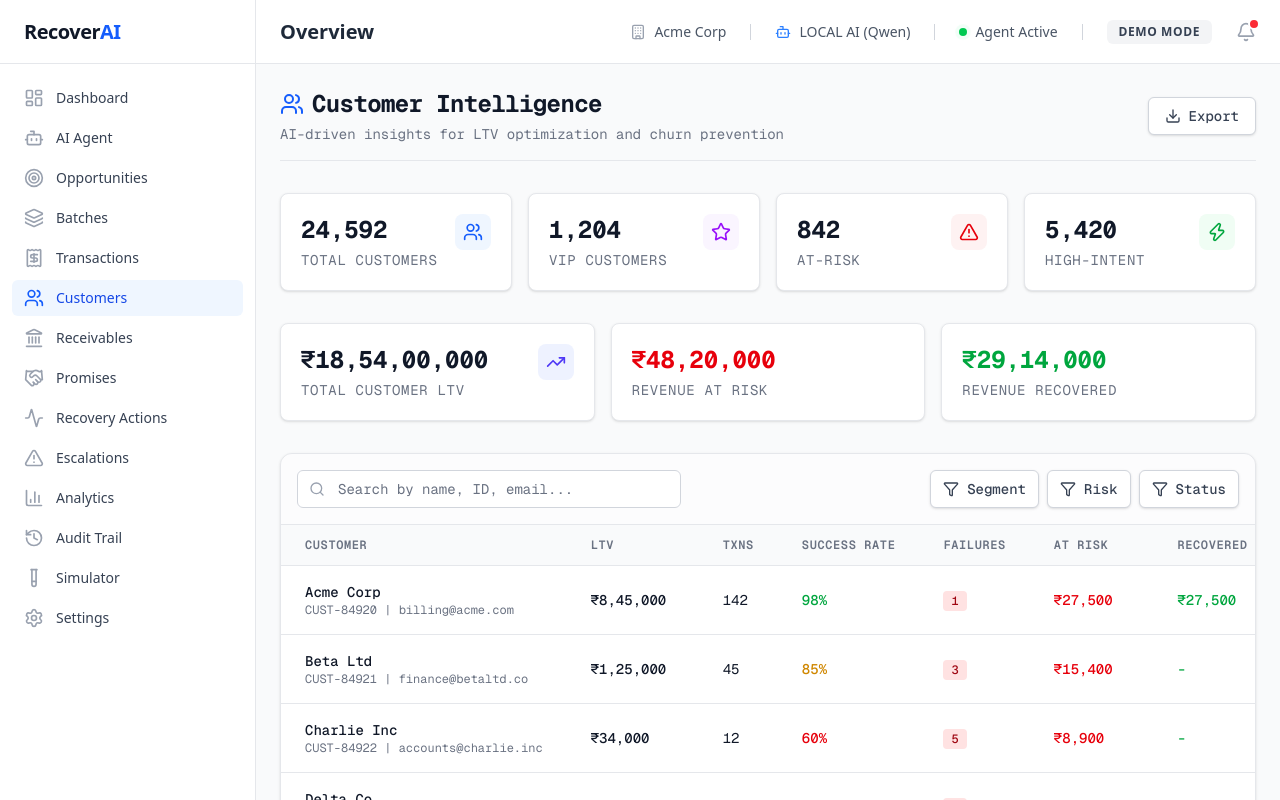
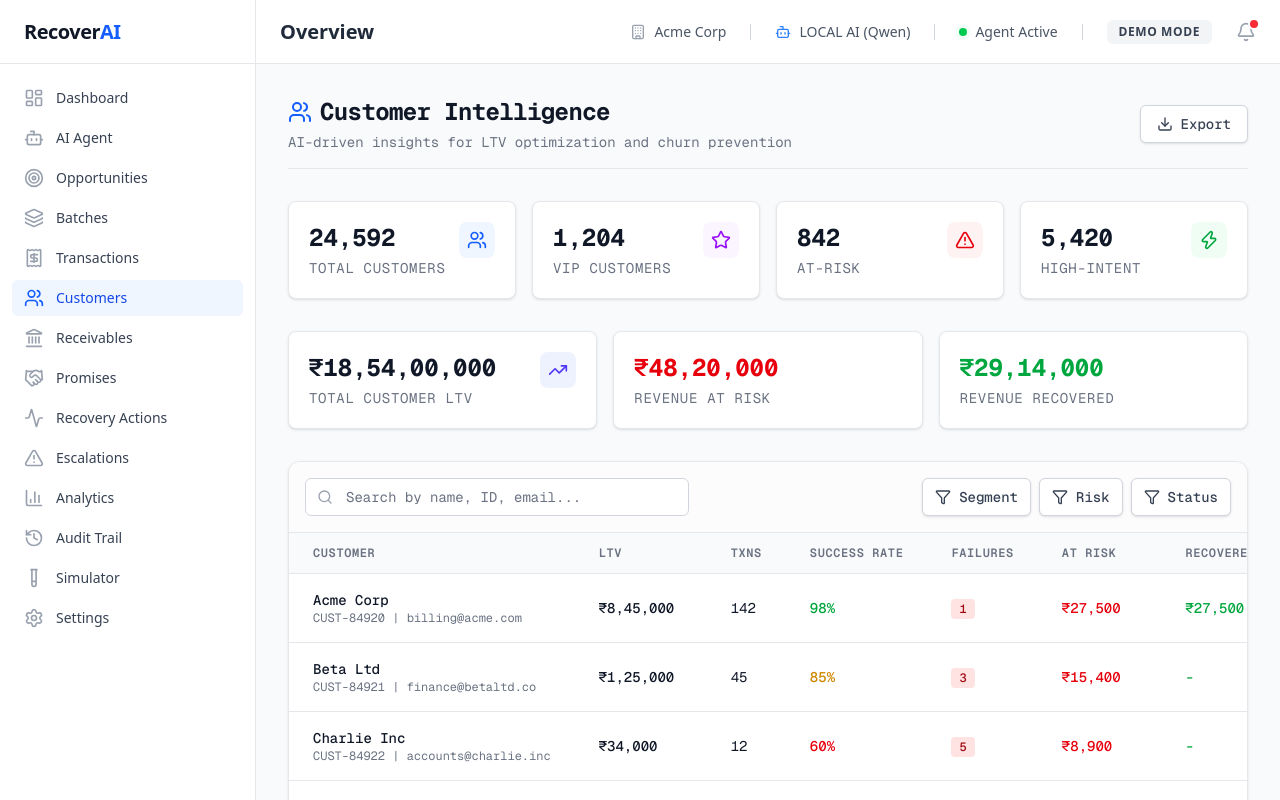
Before and after one commit to RangeshPandianPT/revenue-recovery-agent, a Next.js app in the folder frontend/: page /customers in a window 1280 px wide. Built offline with nearby package versions, Linux system fonts and the light colour scheme.

Commit message:
refactor(layout): update main application layout structure

```diff
--- a/frontend/app/layout.tsx
+++ b/frontend/app/layout.tsx
@@ -28,16 +28,25 @@ export default function RootLayout({
   return (
     <html lang="en" className="h-full bg-gray-50">
       <body
-        className={`${geistSans.variable} ${geistMono.variable} antialiased h-full flex overflow-hidden text-gray-900`}
+        className={`${geistSans.variable} ${geistMono.variable} antialiased h-full flex overflow-hidden text-gray-900 bg-gray-50 selection:bg-blue-200`}
       >
         <Sidebar />
-        <div className="flex-1 flex flex-col min-w-0 overflow-hidden">
+        <div className="flex-1 flex flex-col min-w-0 overflow-hidden bg-gray-50">
           <Header />
-          <main className="flex-1 overflow-y-auto p-6 bg-gray-50">
+          <main className="flex-1 overflow-y-auto p-6 lg:p-8">
             {children}
           </main>
         </div>
-        <Toaster position="top-right" />
+        <Toaster
+          position="top-right"
+          toastOptions={{
+            style: {
+              background: '#fff',
+              color: '#333',
+              border: '1px solid #eaeaea'
+            }
+          }}
+        />
       </body>
     </html>
   );
```
